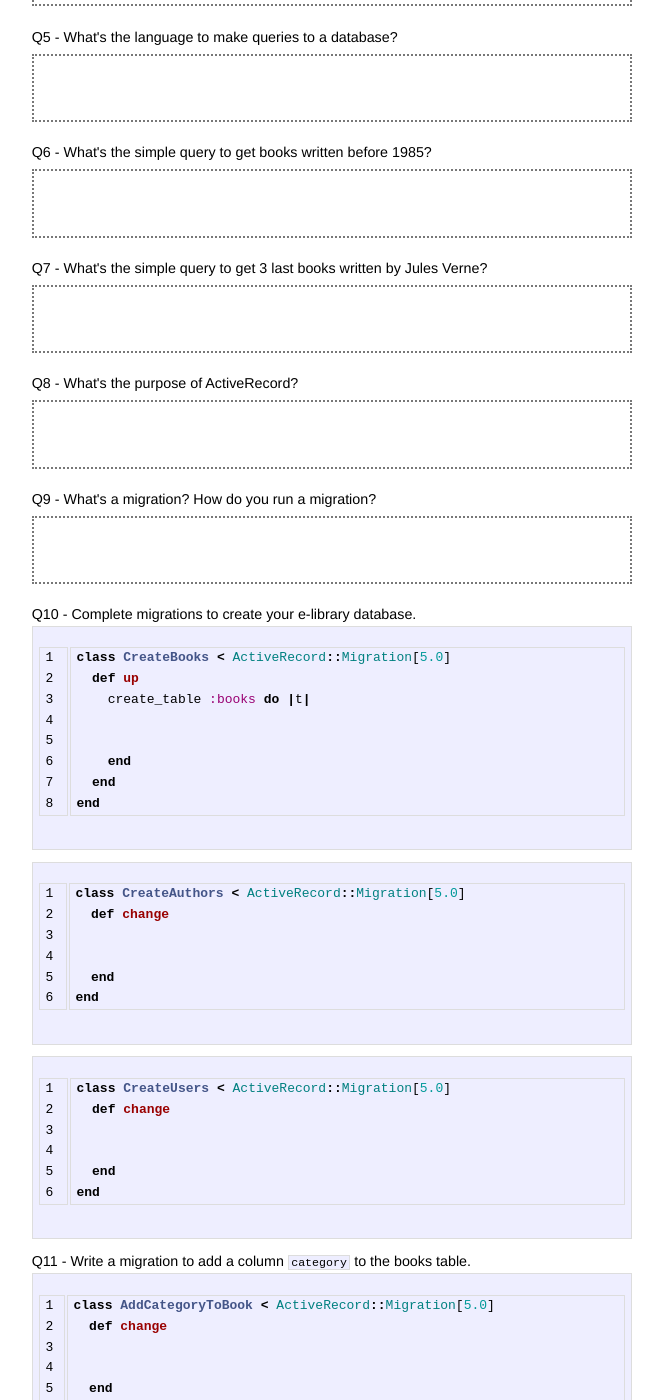
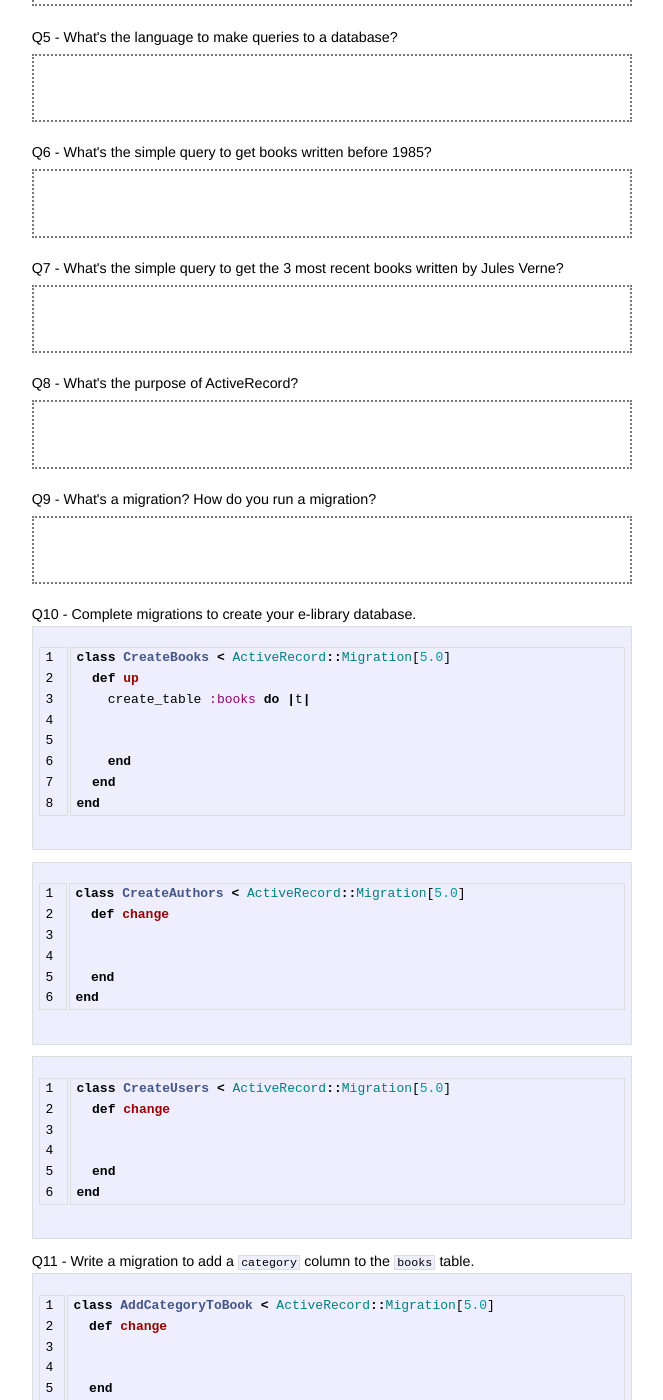
Before and after one commit to Eschults/quizzes, a Jekyll site: the page built from _posts/2014-01-01-quizz-3.en.markdown, in a window 1280 px wide and 1400 px high, scrolled down 658 px. Shown: the whole window, without its empty margins (308-971 px from the left). Built offline with Jekyll 4.4.1, drawn with Linux system fonts in a browser that asks for light colours.

Commit message:
update quizz 3 questions

````diff
--- a/_posts/2014-01-01-quizz-3.en.markdown
+++ b/_posts/2014-01-01-quizz-3.en.markdown
@@ -51,7 +51,7 @@ title:  "Quizz #3: DB & ActiveRecord"
 </div>
 
 <div class="question">
-  What's the simple query to get 3 last books written by Jules Verne?
+  What's the simple query to get the 3 most recent books written by Jules Verne?
 </div>
 
 <div class="answer"></div>
@@ -109,7 +109,7 @@ end
 ```
 
 <div class="question">
-  Write a migration to add a column <code>category</code> to the books table.
+  Write a migration to add a <code>category</code> column  to the <code>books</code> table.
 </div>
 
 ```ruby
````
